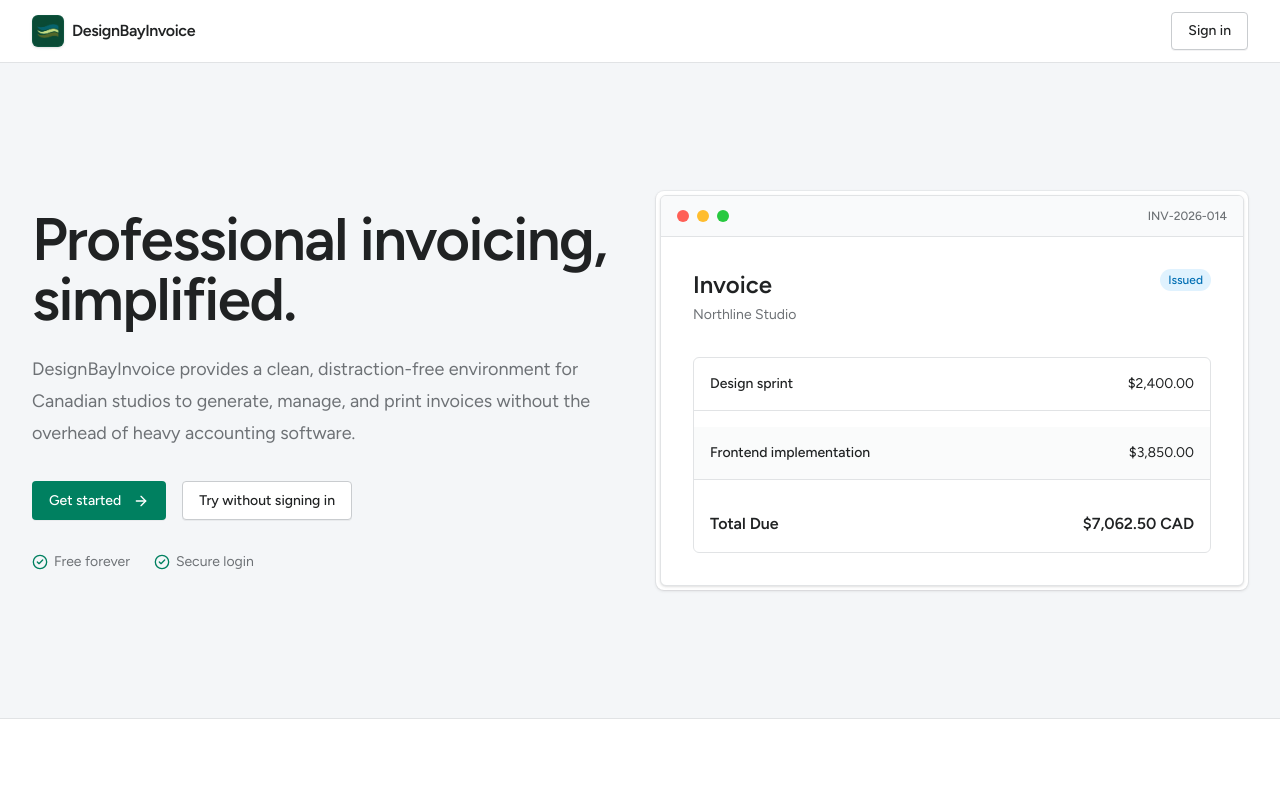
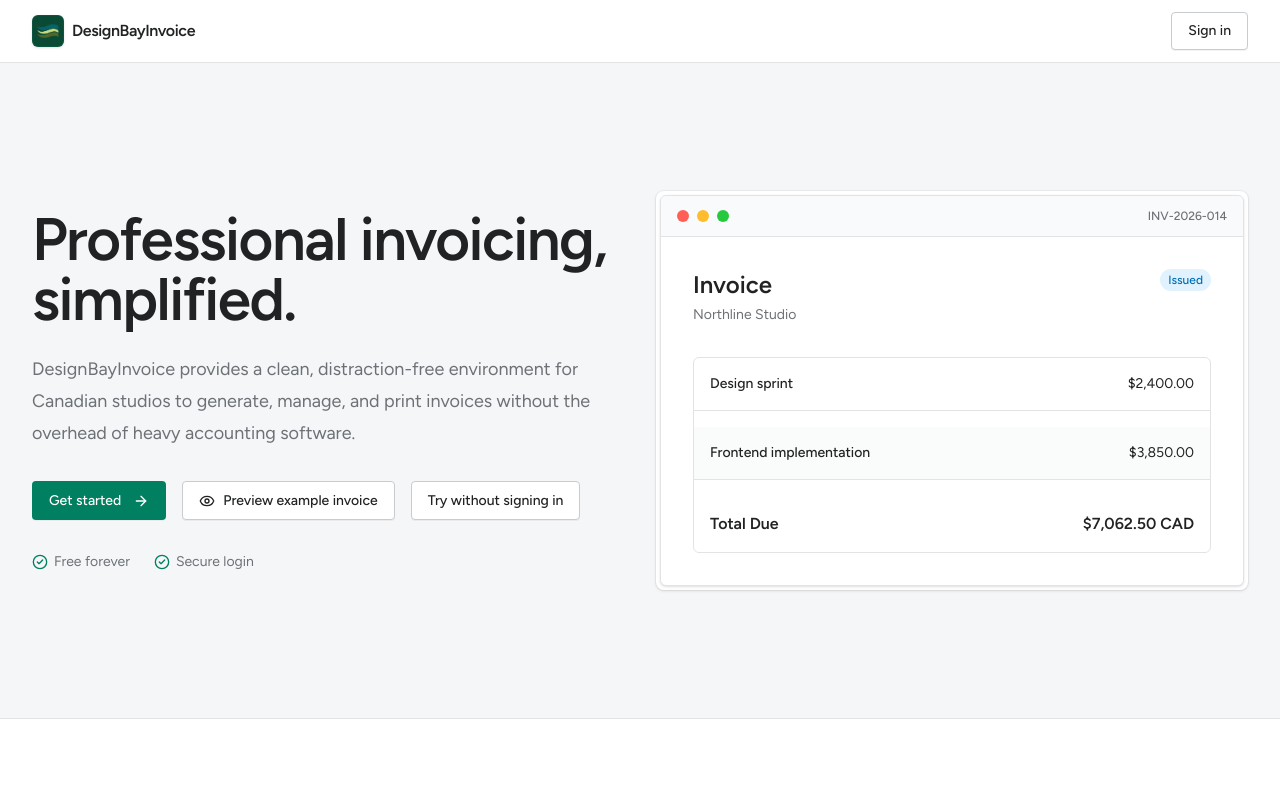
Before and after one commit to sukar0972/designbayinvoice, a Next.js app: page / in a window 1280 px wide. Shown: the top 800 px of the page. Built offline with nearby package versions, Linux system fonts and the light colour scheme; no server answers.

Commit message:
Add example invoice preview
- Serve the sample PDF from a dedicated route
- Add a homepage button to open the example invoice
- Use `safeExtend` when updating invoices

```diff
--- a/app/actions.ts
+++ b/app/actions.ts
@@ -195,7 +195,7 @@ export async function createInvoiceDraft(input: InvoiceFormState) {
 
 export async function updateInvoice(input: InvoiceFormState & { id: string }) {
   try {
-    const invoice = invoiceSchema.extend({ id: invoiceSchema.shape.id.unwrap() }).parse(input);
+    const invoice = invoiceSchema.safeExtend({ id: invoiceSchema.shape.id.unwrap() }).parse(input);
     const { supabase, organization } = await requireOrganizationContext();
 
     const { data: existing, error: existingError } = await supabase
--- /dev/null
+++ b/app/example-invoice/route.ts
@@ -0,0 +1,20 @@
+import { readFile } from "node:fs/promises";
+import path from "node:path";
+
+export const runtime = "nodejs";
+export const dynamic = "force-dynamic";
+
+export async function GET() {
+  const pdfPath = path.join(process.cwd(), "example", "exampleInvoice.pdf");
+  const pdfBuffer = await readFile(pdfPath);
+
+  return new Response(pdfBuffer, {
+    headers: {
+      "Content-Type": "application/pdf",
+      "Content-Disposition": 'inline; filename="exampleInvoice.pdf"',
+      "Cache-Control": "no-store, max-age=0",
+      Pragma: "no-cache",
+      Expires: "0",
+    },
+  });
+}
--- a/app/page.tsx
+++ b/app/page.tsx
@@ -3,6 +3,7 @@ import { ArrowRight, BadgeDollarSign, FileOutput, ShieldCheck, Smartphone, Check
 import { redirect } from "next/navigation";
 
 import { BrandMark } from "@/components/site/brand-mark";
+import { ExampleInvoiceButton } from "@/components/site/example-invoice-button";
 import { getOptionalSession } from "@/lib/auth";
 import { ensureOrganizationContextForUser } from "@/lib/data";
 
@@ -78,6 +79,7 @@ export default async function HomePage() {
                 Get started
                 <ArrowRight className="h-4 w-4 ml-1" />
               </Link>
+              <ExampleInvoiceButton />
               <Link className="btn btn-secondary px-6 py-3 text-base" href="/guest">
                 Try without signing in
               </Link>
--- /dev/null
+++ b/components/site/example-invoice-button.tsx
@@ -0,0 +1,18 @@
+"use client";
+
+import { Eye } from "lucide-react";
+
+export function ExampleInvoiceButton() {
+  return (
+    <button
+      className="btn btn-secondary px-6 py-3 text-base"
+      onClick={() => {
+        window.open(`/example-invoice?ts=${Date.now()}`, "_blank", "noopener,noreferrer");
+      }}
+      type="button"
+    >
+      <Eye className="h-4 w-4" />
+      Preview example invoice
+    </button>
+  );
+}
```
Also changed, not shown: 1 other file (tests, documents, lock files or other folders).
